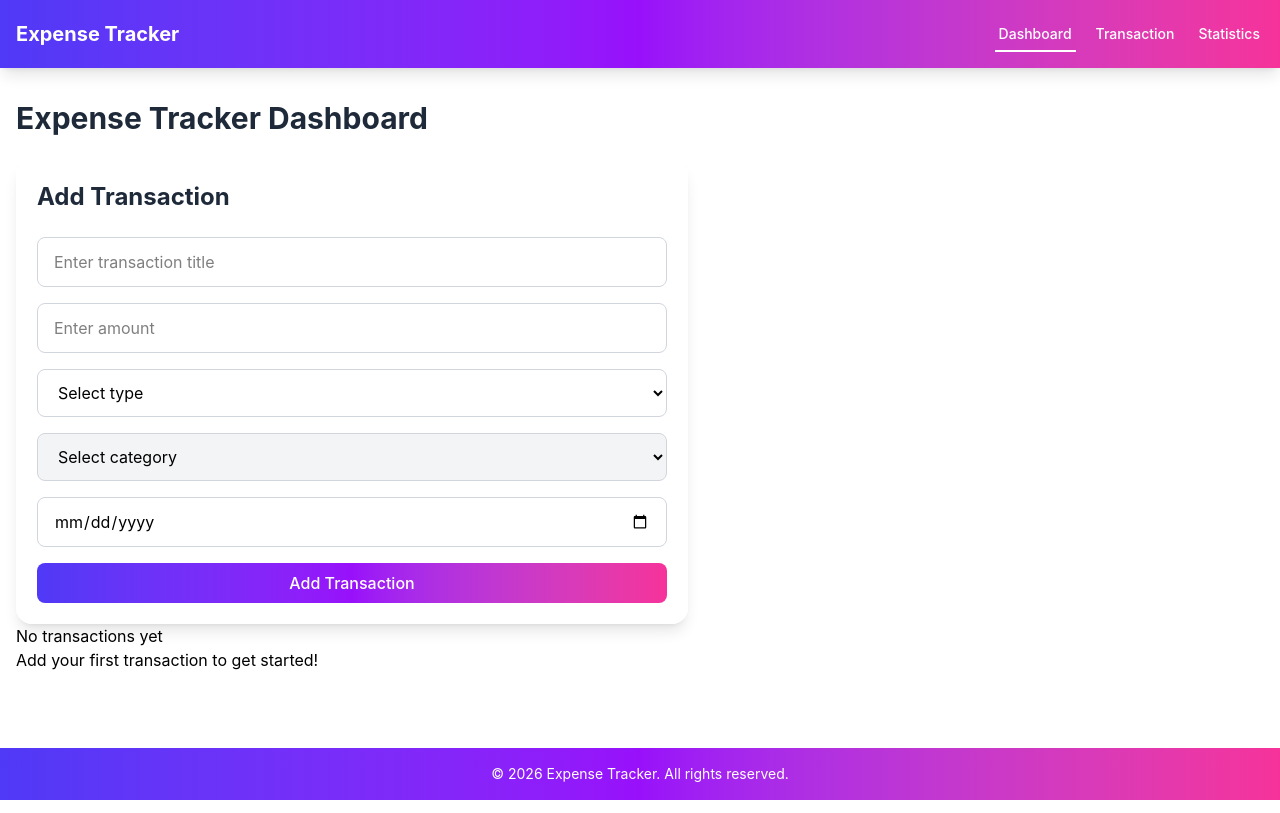
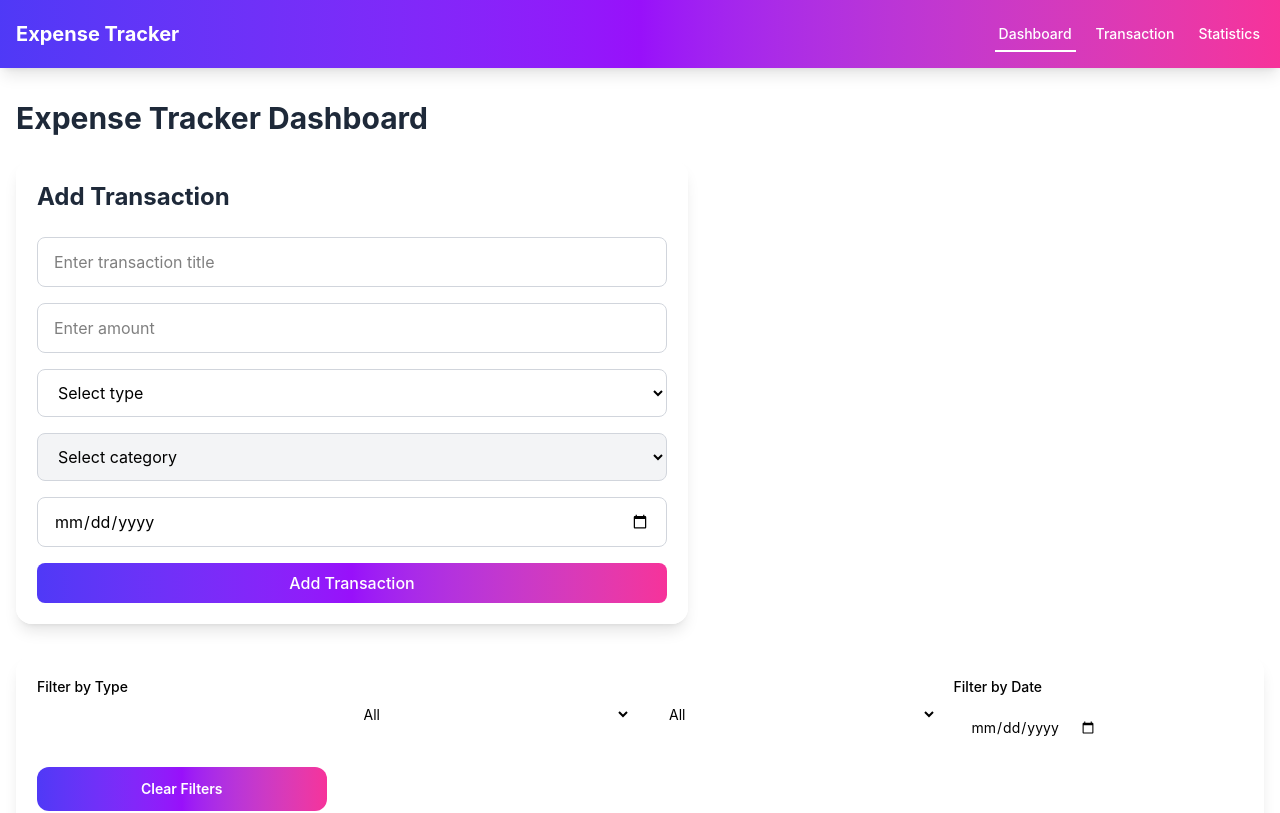
Before and after one commit to aakashtechworks/expense-tracker, a React (Vite) app: page / in a window 1280 px wide. Shown: the top 813 px of the page. Built offline with nearby package versions, Linux system fonts and the light colour scheme.

Commit message:
feat: add transaction history and filters

```diff
--- a/src/components/transactions/TransactionList.jsx
+++ b/src/components/transactions/TransactionList.jsx
@@ -4,9 +4,9 @@ const TransactionList = ({transactions, deleteTransaction,}) => {
 
     if(transactions.length === 0) {
         return (
-            <div>
-                <h2>No transactions yet</h2>
-                <p>Add your first transaction to get started!</p>
+            <div className='rounded-xl border border-white/20 bg-white/10 p-8 text-center shadow-lg backdrop-blur-md'>
+                <h2 className='text-xl font-semibold'>No transactions yet</h2>
+                <p className='mt-2 text-sm opacity-70'>Add your first transaction to get started!</p>
             </div>
         )
     }
--- a/src/pages/Dashboard.jsx
+++ b/src/pages/Dashboard.jsx
@@ -7,31 +7,25 @@ import { TransactionContext } from '../context/TransactionContext'
 
 const Dashboard = () => {
   const { transactions, deleteTransaction } = useContext(TransactionContext)
-  // const [transactions, settransactions] = useState(()=>{
-  //   try {const savedTransactions = localStorage.getItem("transactions")
+  const [filterType, setFilterType] = useState("all")
+  const [filterCategory, setFilterCategory] = useState("all")
+  const [filterDate, setFilterDate] = useState("")
 
-  //   return savedTransactions ? JSON.parse(savedTransactions) : []
-  //   } catch (error) {
-  //     return []
-  //   }
-  // })
 
-  // const addTransaction = (transaction) => {
-  //     settransactions((prevTransactions)=>[
-  //       ...prevTransactions,
-  //       transaction,
-  //     ])
-  // }
+  const filteredTransactions = transactions.filter((transaction) => {
+    const typeMatch = filterType === "all" || transaction.type === filterType
 
-  // useEffect(() => {
-  //   localStorage.setItem("transactions", JSON.stringify(transactions))
-  // }, [transactions])
+    const categoryMatch = filterCategory === "all" || transaction.category === filterCategory
 
-  // const deleteTransaction = (id) => {
-  //   settransactions((prevTransactions) => prevTransactions.filter(
-  //     (transaction) => transaction.id !== id
-  //   ))
-  // }
+    const dateMatch = !filterDate || transaction.date === filterDate
+
+    return typeMatch && categoryMatch && dateMatch
+    // if(filterType === "all"){
+    //   return true
+    // }
+    // return transaction.type === filterType
+  })
+
 
   return (
     <section className='mx-auto w-full max-w-7xl px-4 py-8'>
@@ -40,7 +34,41 @@ const Dashboard = () => {
         <div className='mt-6'>
           <TransactionForm/>
 
-          <TransactionList transactions={transactions} deleteTransaction={deleteTransaction} />
+          <div className='my-8 grid grid-cols-1 gap-4 rounded-2xl border border-white/20 bg-white/10 p-5 shadow-lg backdrop-blur-md sm:grid-cols-2 lg:grid-cols-4'>
+            <label htmlFor="" className='mb-2 block text-sm font-medium'>Filter by Type</label>
+
+            <select name="" id="" value={filterType} onChange={(event) => setFilterType(event.target.value)} className='rounded-xl border border-white/20 bg-white/10 px-4 py-3 text-sm outline-none backdrop-blur-md'>
+              <option value="all">All</option>
+              <option value="income">Income</option>
+              <option value="expense">Expense</option>
+            </select>
+            <select name="" id="" value={filterCategory} onChange={(event) => setFilterCategory(event.target.value)} className='rounded-xl border border-white/20 bg-white/10 px-4 py-3 text-sm outline-none backdrop-blur-md'>
+              <option value="all">All</option>
+              {[...new Set(transactions.map((transaction)=>
+              transaction.category))].map(
+                (category)=> (
+                  <option value={category} key={category}>
+                    {category}
+                  </option>
+                )
+              )}
+
+            </select>
+            <div>
+              <label htmlFor="" className='mb-2 block text-sm font-medium'>Filter by Date</label>
+              <input type="date" value={filterDate} onChange={(event)=>setFilterDate(event.target.value)} className='rounded-xl border border-white/20 bg-white/10 px-4 py-3 text-sm outline-none backdrop-blur-md'/>
+            </div>
+            <button
+              type='button' onClick={()=>{
+                setFilterType("all")
+                setFilterCategory("all")
+                setFilterDate("")
+              }} className='rounded-xl bg-gradient-to-r from-indigo-600 via-purple-600 to-pink-500 px-5 py-3 text-sm font-semibold text-white transition duration-300 hover:scale-105'>
+              Clear Filters
+            </button>
+          </div>
+
+          <TransactionList transactions={filteredTransactions} deleteTransaction={deleteTransaction} />
         </div>
     </section>
   )
```
